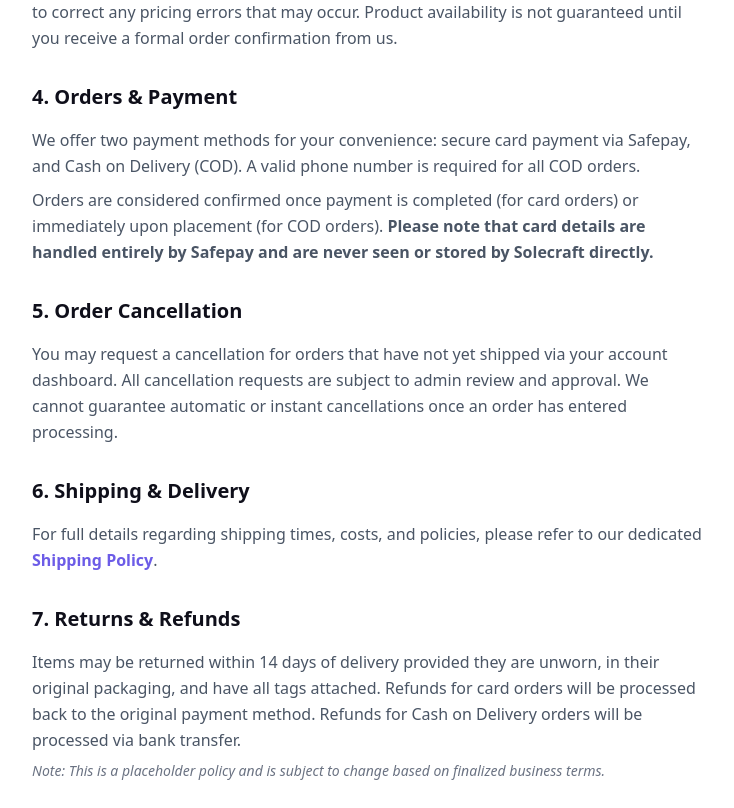
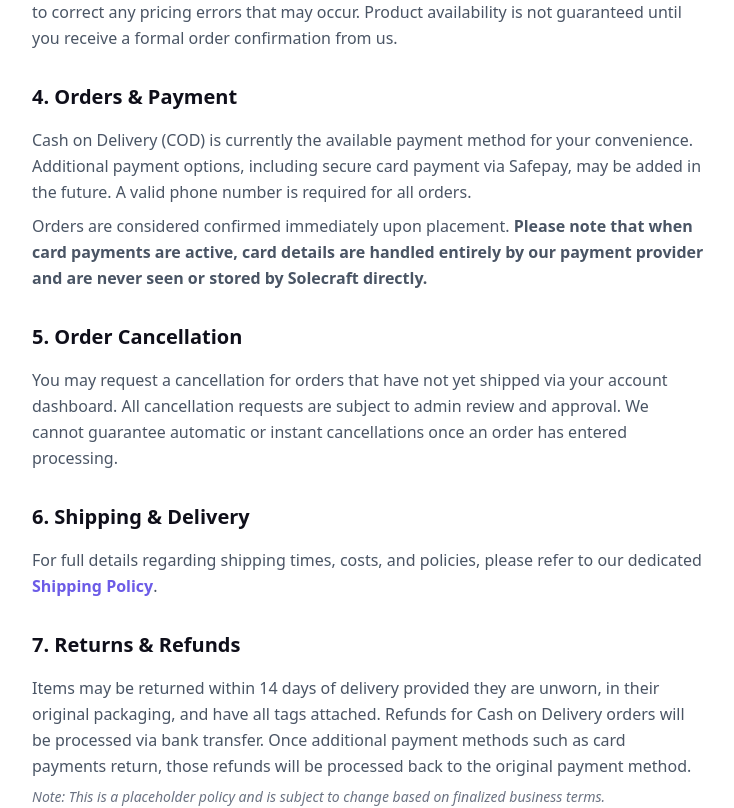
Before and after one commit to ahannan5293-create/Solecraft, a Next.js app: page /terms-of-service in a window 1280 px wide. Shown: the part 680-1488 px from the top of the page, without its empty margins (272-1006 px from the left). Built offline with nearby package versions, Linux system fonts and the light colour scheme; no server answers.

Commit message:
Checkout

```diff
--- a/src/app/api/checkout/create-order/route.ts
+++ b/src/app/api/checkout/create-order/route.ts
@@ -2,6 +2,7 @@ import { NextResponse } from 'next/server'
 import { createClient } from '@/utils/supabase/server'
 import { createCheckoutSession } from '@/lib/safepay/client'
 import { checkoutRateLimit } from '@/lib/rate-limit'
+import { ENABLED_PAYMENT_METHODS, PaymentMethod } from '@/lib/config/checkout'
 import { z } from 'zod'
 
 const FREE_SHIPPING_THRESHOLD = 15000
@@ -44,6 +45,10 @@ export async function POST(req: Request) {
     }
 
     const { items, addressId, contactPhone, paymentMethod } = parsed.data
+
+    if (!ENABLED_PAYMENT_METHODS.includes(paymentMethod as PaymentMethod)) {
+      return NextResponse.json({ error: 'This payment method is currently unavailable' }, { status: 400 })
+    }
 
     // 1. Fetch user's chosen address
     const { data: address, error: addressError } = await supabase
--- a/src/app/privacy-policy/page.tsx
+++ b/src/app/privacy-policy/page.tsx
@@ -62,7 +62,7 @@ export default function PrivacyPolicyPage() {
             <ul className="list-disc pl-5 mt-2 space-y-2">
               <li><strong>Supabase:</strong> Provides our database, hosting, and secure authentication (login) infrastructure.</li>
               <li><strong>Google:</strong> Provides optional sign-in capabilities (Google OAuth).</li>
-              <li><strong>Safepay:</strong> Processes all secure card payments in Pakistan.</li>
+              <li><strong>Safepay:</strong> Processes all secure card payments in Pakistan (currently inactive).</li>
               <li><strong>Resend:</strong> Used to send transactional emails (e.g., order confirmations).</li>
             </ul>
           </section>
--- a/src/app/terms-of-service/page.tsx
+++ b/src/app/terms-of-service/page.tsx
@@ -40,10 +40,10 @@ export default function TermsOfServicePage() {
           <section>
             <h2 className="text-xl font-bold text-[#0f0f1a] mb-4">4. Orders & Payment</h2>
             <p>
-              We offer two payment methods for your convenience: secure card payment via Safepay, and Cash on Delivery (COD). A valid phone number is required for all COD orders.
+              Cash on Delivery (COD) is currently the available payment method for your convenience. Additional payment options, including secure card payment via Safepay, may be added in the future. A valid phone number is required for all orders.
             </p>
             <p className="mt-2">
-              Orders are considered confirmed once payment is completed (for card orders) or immediately upon placement (for COD orders). <strong>Please note that card details are handled entirely by Safepay and are never seen or stored by Solecraft directly.</strong>
+              Orders are considered confirmed immediately upon placement. <strong>Please note that when card payments are active, card details are handled entirely by our payment provider and are never seen or stored by Solecraft directly.</strong>
             </p>
           </section>
 
@@ -64,7 +64,7 @@ export default function TermsOfServicePage() {
           <section>
             <h2 className="text-xl font-bold text-[#0f0f1a] mb-4">7. Returns & Refunds</h2>
             <p>
-              Items may be returned within 14 days of delivery provided they are unworn, in their original packaging, and have all tags attached. Refunds for card orders will be processed back to the original payment method. Refunds for Cash on Delivery orders will be processed via bank transfer.
+              Items may be returned within 14 days of delivery provided they are unworn, in their original packaging, and have all tags attached. Refunds for Cash on Delivery orders will be processed via bank transfer. Once additional payment methods such as card payments return, those refunds will be processed back to the original payment method.
             </p>
             <p className="mt-2 text-sm italic text-gray-500">
               Note: This is a placeholder policy and is subject to change based on finalized business terms.
--- a/src/components/checkout/CheckoutForm.tsx
+++ b/src/components/checkout/CheckoutForm.tsx
@@ -7,6 +7,7 @@ import Image from 'next/image'
 import { formatPrice } from '@/lib/format'
 import { MapPin, Loader2, Info, CreditCard, Banknote } from 'lucide-react'
 import { useRouter } from 'next/navigation'
+import { ENABLED_PAYMENT_METHODS, PaymentMethod } from '@/lib/config/checkout'
 
 interface Address {
   id: string
@@ -35,7 +36,7 @@ export default function CheckoutForm({ initialAddresses, userId }: CheckoutFormP
   const [selectedAddressId, setSelectedAddressId] = useState<string>(defaultAddress?.id || '')
 
   const [contactPhone, setContactPhone] = useState(defaultAddress?.phone || '')
-  const [paymentMethod, setPaymentMethod] = useState<'card' | 'cod'>('card')
+  const [paymentMethod, setPaymentMethod] = useState<PaymentMethod>(ENABLED_PAYMENT_METHODS[0])
 
   const [isSubmitting, setIsSubmitting] = useState(false)
   const [error, setError] = useState<string | null>(null)
@@ -180,7 +181,20 @@ export default function CheckoutForm({ initialAddresses, userId }: CheckoutFormP
         <div className="bg-white p-6 rounded-2xl shadow-sm border border-gray-100">
           <h2 className="text-xl font-bold text-[#0f0f1a] mb-6">Payment Method</h2>
 
+          {ENABLED_PAYMENT_METHODS.length === 1 ? (
+            <div className="flex items-center gap-3 p-4 rounded-xl border-2 border-gray-100 bg-[#fcfbfff0]">
+              {ENABLED_PAYMENT_METHODS[0] === 'cod' ? (
+                <Banknote className="w-6 h-6 text-[#6C5CE7]" />
+              ) : (
+                <CreditCard className="w-6 h-6 text-[#6C5CE7]" />
+              )}
+              <span className="font-bold text-[#0f0f1a]">
+                Payment Method: {ENABLED_PAYMENT_METHODS[0] === 'cod' ? 'Cash on Delivery' : 'Pay with Card'}
+              </span>
+            </div>
+          ) : (
             <div className="grid grid-cols-1 sm:grid-cols-2 gap-4">
+              {ENABLED_PAYMENT_METHODS.includes('card') && (
                 <label
                   className={`flex flex-col items-center gap-3 p-6 rounded-xl border-2 cursor-pointer transition-colors text-center ${
                     paymentMethod === 'card'
@@ -198,7 +212,9 @@ export default function CheckoutForm({ initialAddresses, userId }: CheckoutFormP
                   <CreditCard className={`w-8 h-8 ${paymentMethod === 'card' ? 'text-[#6C5CE7]' : 'text-gray-400'}`} />
                   <span className={`font-bold ${paymentMethod === 'card' ? 'text-[#0f0f1a]' : 'text-gray-500'}`}>Pay with Card</span>
                 </label>
+              )}
 
+              {ENABLED_PAYMENT_METHODS.includes('cod') && (
                 <label
                   className={`flex flex-col items-center gap-3 p-6 rounded-xl border-2 cursor-pointer transition-colors text-center ${
                     paymentMethod === 'cod'
@@ -216,7 +232,9 @@ export default function CheckoutForm({ initialAddresses, userId }: CheckoutFormP
                   <Banknote className={`w-8 h-8 ${paymentMethod === 'cod' ? 'text-[#6C5CE7]' : 'text-gray-400'}`} />
                   <span className={`font-bold ${paymentMethod === 'cod' ? 'text-[#0f0f1a]' : 'text-gray-500'}`}>Cash on Delivery</span>
                 </label>
+              )}
             </div>
+          )}
         </div>
 
       </div>
--- /dev/null
+++ b/src/lib/config/checkout.ts
@@ -0,0 +1,2 @@
+export type PaymentMethod = 'card' | 'cod'
+export const ENABLED_PAYMENT_METHODS: readonly PaymentMethod[] = ['cod'] as const
```
Lines whose indentation alone changed are shown as unchanged.
